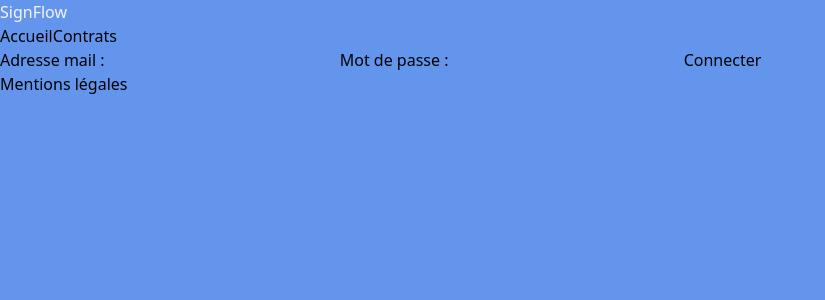
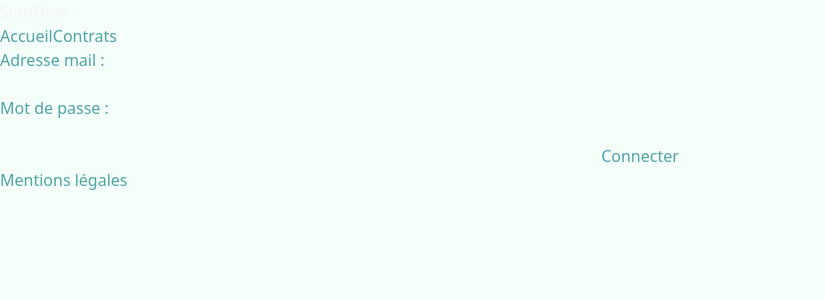
Before and after one commit to David-RC-code/signflow, an Angular app: page /login in a window 1280 px wide. Shown: the top 300 px of the page, without its empty margins (0-825 px from the left). Built offline with nearby package versions, Linux system fonts and the light colour scheme.

Commit message:
feat(login): add reusable card component and style login page

```diff
--- a/src/app/components/login/login.css
+++ b/src/app/components/login/login.css
@@ -0,0 +1,9 @@
+@import 'tailwindcss';
+
+.form {
+    color: var(--color-text);
+}
+
+.warning {
+    color: var(--color-danger)
+}
--- a/src/app/components/login/login.html
+++ b/src/app/components/login/login.html
@@ -1,4 +1,6 @@
-<form [formGroup]="loginForm" (ngSubmit)="validForm()">
+<div class="item-center justify-center">
+    <app-card>
+        <form class="form flex flex-col" [formGroup]="loginForm" (ngSubmit)="validForm()">
         <label for="mail">Adresse mail : </label>
         <input id="mail" type="email" formControlName="mail" />
         <label for="password">Mot de passe : </label>
@@ -7,9 +9,11 @@
     </form>
 
     @if (loginForm.controls.mail.invalid && loginForm.controls.mail.touched) {
-    <p>L'adresse e-mail est invalide</p>
+        <p class="warning">L'adresse e-mail est invalide</p>
     }
 
     @if (loginForm.controls.password.invalid && loginForm.controls.password.touched) {
-    <p>Mot de passe obligatoire</p>
+        <p class="warning">Mot de passe obligatoire</p>
     }
+    </app-card>
+</div>
--- a/src/app/components/login/login.ts
+++ b/src/app/components/login/login.ts
@@ -1,8 +1,9 @@
 import { Component } from '@angular/core';
 import { FormControl, FormGroup, ReactiveFormsModule, Validators } from '@angular/forms';
+import { Card } from '../../shared/card/card';
 
 @Component({
-  imports: [ReactiveFormsModule],
+  imports: [ReactiveFormsModule, Card],
   selector: 'app-login',
   styleUrl: './login.css',
   templateUrl: './login.html',
--- /dev/null
+++ b/src/app/shared/card/card.css
@@ -0,0 +1,4 @@
+.card {
+    border: var(--color-border);
+    background-color: var(--color-background);
+}
--- /dev/null
+++ b/src/app/shared/card/card.html
@@ -0,0 +1,3 @@
+<div class="card rounded-sm w-screen">
+    <ng-content />
+</div>
--- a/src/styles.css
+++ b/src/styles.css
@@ -1,5 +1,14 @@
-/* You can add global styles to this file, and also import other style files */
+@import 'tailwindcss';
+
+@theme {
+  --color-global-background: #F5FFFA;
+  --color-border: #50A2A7;
+  --color-background: #9888A5;
+  --color-text: #2B2D42;
+  --color-danger: #DC493A;
+}
+
 body {
-  background-color: cornflowerblue;
+  background-color: var(--color-global-background);
+  color: var(--color-border)
 }
-@import 'tailwindcss';
```
Also changed, not shown: src/app/shared/card/card.ts (added, +9 -0 lines), 1 other file (tests, documents, lock files or other folders). Lines whose indentation alone changed are shown as unchanged.
